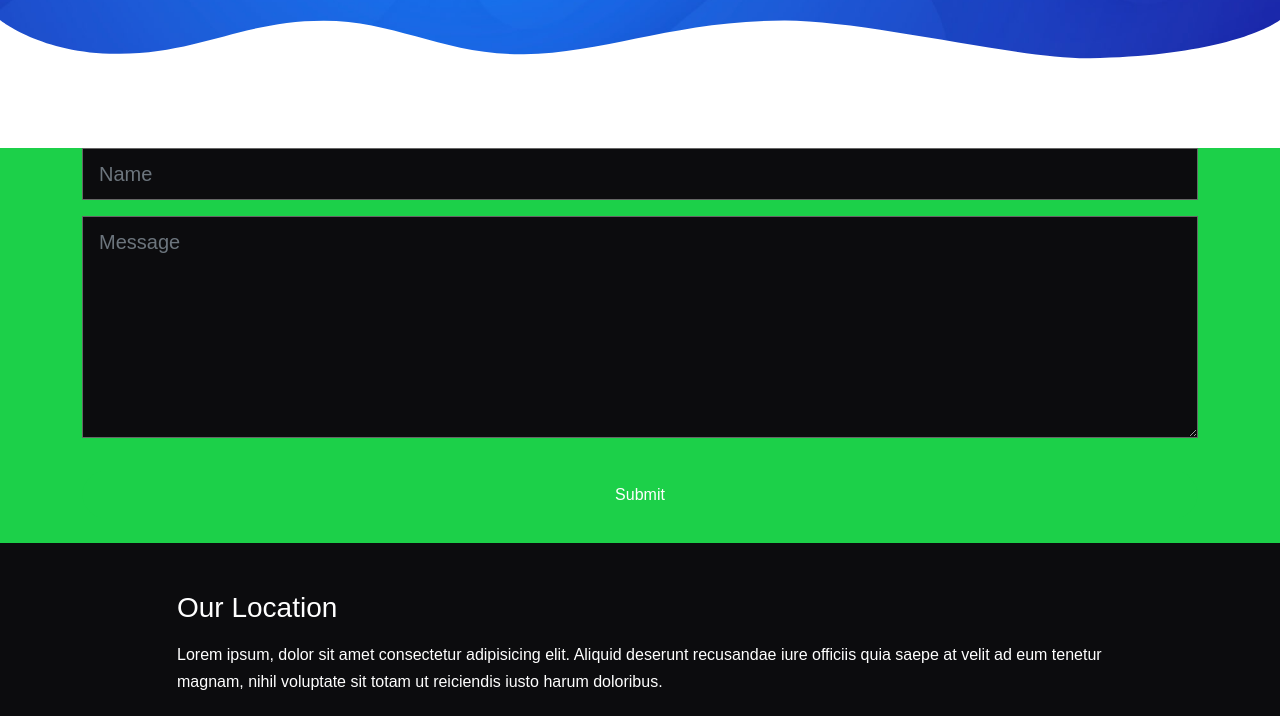
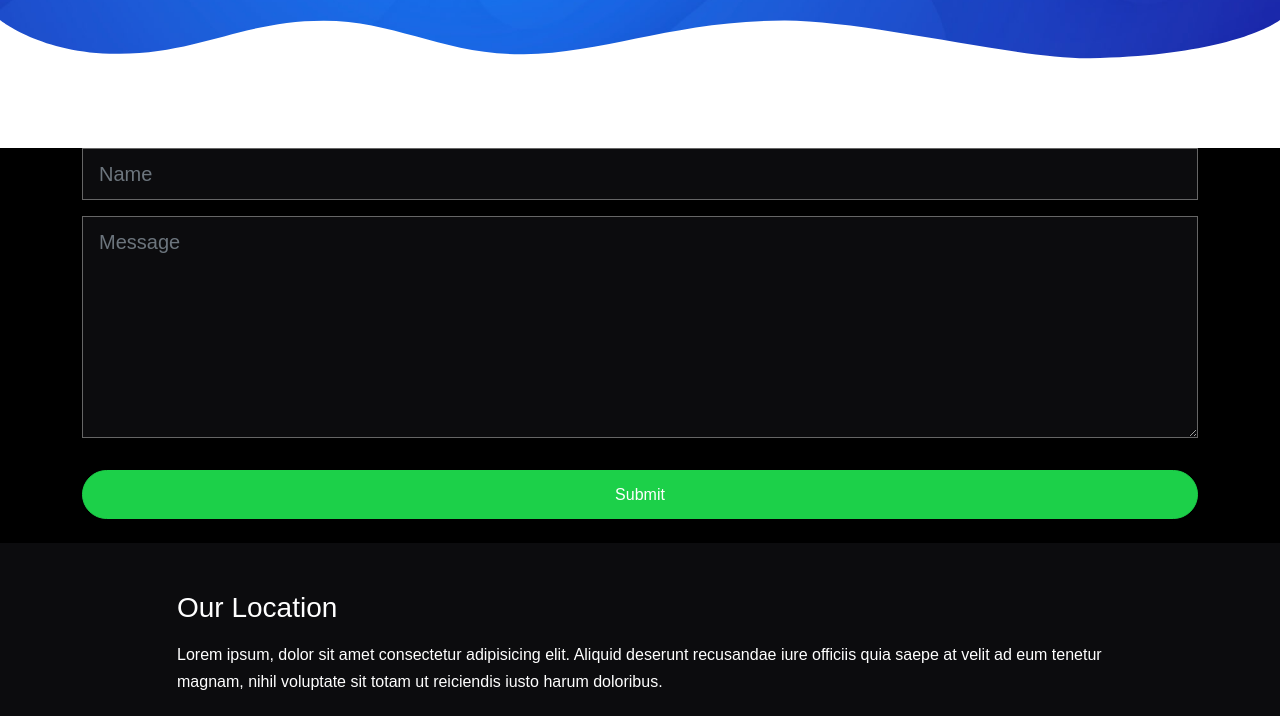
Before and after one commit to Copterxd4497/Crossword-website, a website: page contact.html in a window 1280 px wide. Shown: the part 196-912 px from the top of the page. Drawn offline with nearby package versions, Linux system fonts and the light colour scheme; files that its build step writes are made by us from their sources; grey boxes are pictures that could not be loaded.

Commit message:
Update contact.html

```diff
--- a/contact.html
+++ b/contact.html
@@ -69,7 +69,7 @@
   </header>
 
   <!-- Contact Form -->
-  <section class="contact bg-primary pb-4">
+  <section class="contact bg-dark pb-4">
     <div class="container">
       <div class="row">
         <div class="col-12">
```
